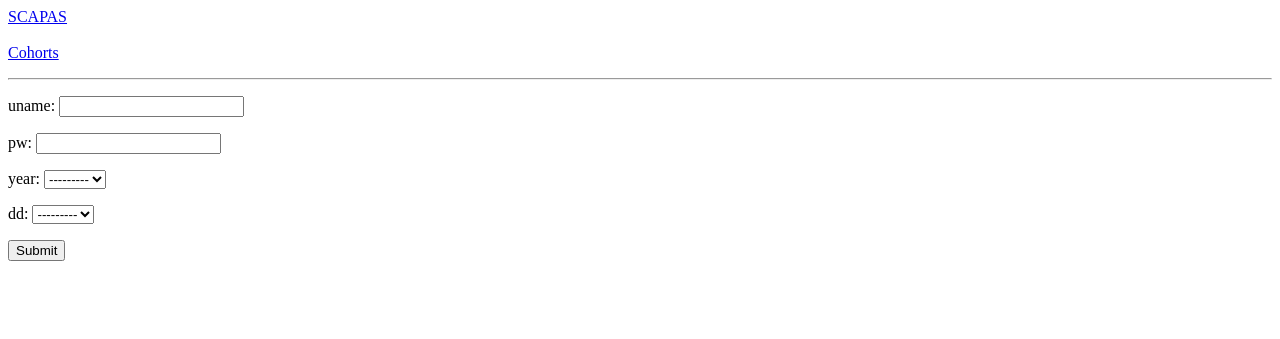
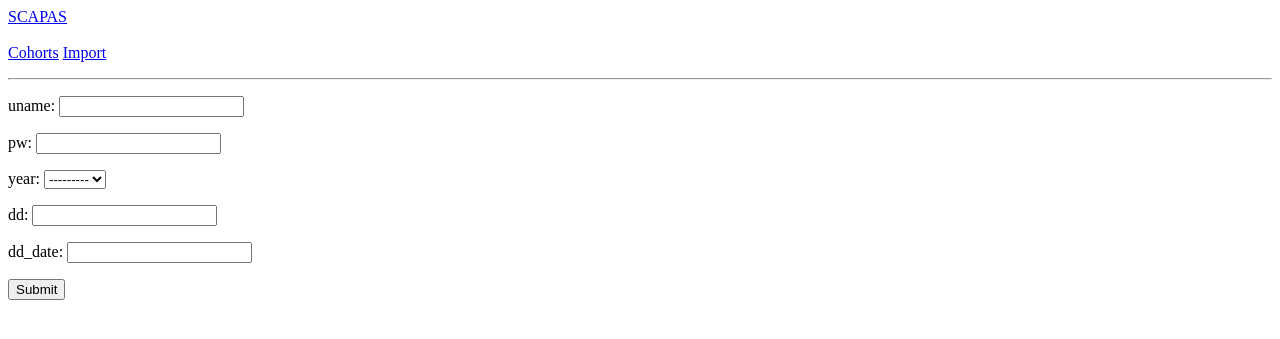
Before and after one commit to mazjin/assessment-progress-analysis-system, a Django app: a page that uses analysis/templates/analysis/base.html in a window 1280 px wide. Shown: the top 339 px of the page. Run offline with Django 3.2, Linux system fonts and the light colour scheme; data that the repository does not hold is empty.

Commit message:
change import form to use correct field for password & add ability to create data drops during import.

```diff
--- a/analysis/forms.py
+++ b/analysis/forms.py
@@ -4,8 +4,9 @@ from .models import datadrop,yeargroup
 
 class importForm(forms.Form):
 		username=forms.CharField(label="uname",max_length=50)
-		pw=forms.CharField(label="pw",max_length=50)
+		pw=forms.CharField(label="pw",max_length=50,widget=forms.PasswordInput)
 		cohort=forms.ModelChoiceField(label="year",queryset=yeargroup.objects.all())
-		dd_name=forms.ModelChoiceField(label="dd",queryset=datadrop.objects.all())
+		dd_name=forms.CharField(label="dd")
+		dd_date=forms.DateField(label="dd_date",required=False)
 	#class Meta:
 		# dd_name=forms.CharField(label="dd",max_length=100)
--- a/analysis/templates/analysis/base.html
+++ b/analysis/templates/analysis/base.html
@@ -14,7 +14,7 @@
 	<p>
 		<a href="{% url 'analysis:index' %}">SCAPAS</a>
 		<br><br>
-		<a href="{% url 'analysis:yeargroups' %}"> Cohorts</a>
+		<a href="{% url 'analysis:yeargroups' %}"> Cohorts</a>  <a href="{% url 'analysis:importPrompt' %}">Import</a>
 		<hr>
 	</p>
 
--- a/analysis/views.py
+++ b/analysis/views.py
@@ -34,7 +34,12 @@ def importPrompt(request):
 			username=form.cleaned_data.get('username')
 			pw=form.cleaned_data.get('pw')
 			cohort=form.cleaned_data.get('cohort').current_year
-			dd_name=form.cleaned_data.get('dd_name').name
+			dd_name=form.cleaned_data.get('dd_name').strip().upper()
+			dd_obj,dd_created=datadrop.objects.get_or_create(name=dd_name,cohort=form.cleaned_data.get('cohort'),defaults={'date':form.cleaned_data.get('dd_date')})
+			if dd_created:
+				print("<"+str(datetime.datetime.now()).split('.')[0]+">: "+"New data drop " + dd_name + " created for Year " + cohort +". Getting ready to import data...")
+			else:
+				print("<"+str(datetime.datetime.now()).split('.')[0]+">: "+"Data drop " + dd_name + " located for Year "+cohort+". Getting ready to update data...")
 			browser=webdriver.Chrome()
 			logIntoSISRA(username,pw,browser)
 			openStudentReports(browser,cohort,dd_name)
@@ -116,7 +121,7 @@ def importPrompt(request):
 			for i, gr in grades_df.iterrows():
 				if ii % grade_milestone==0:
 					print("<"+str(datetime.datetime.now()).split('.')[0]+">: "+  "Importing grade " + str(ii+1) +" of "+str(grade_number)+"...")
-				gr['datadrop']=form.cleaned_data.get('dd_name')
+				gr['datadrop']=dd_obj
 				gr['upn']=student.objects.get(upn=gr['upn'])
 				try:
 					gr['subject']=subject.objects.get(name=gr['Qualification Name'],cohort=form.cleaned_data.get('cohort'))
```
